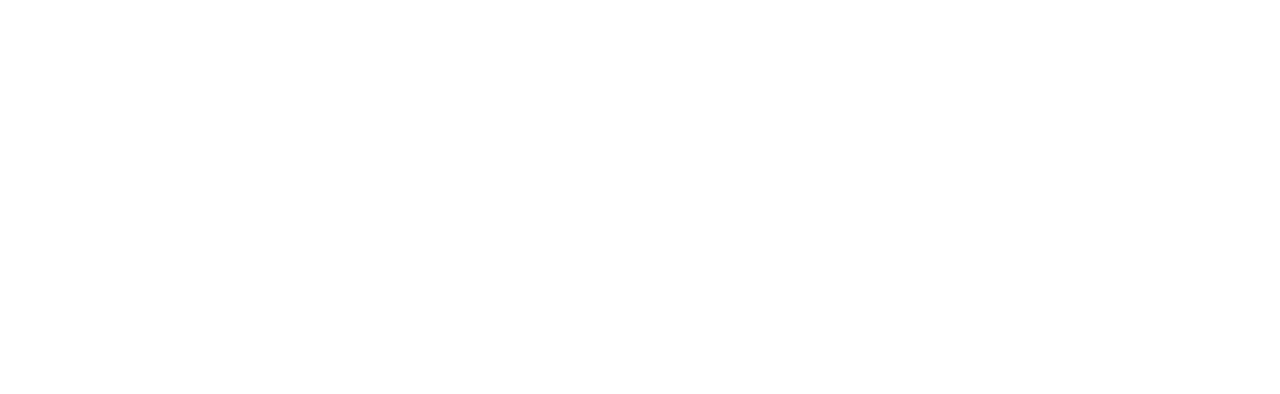
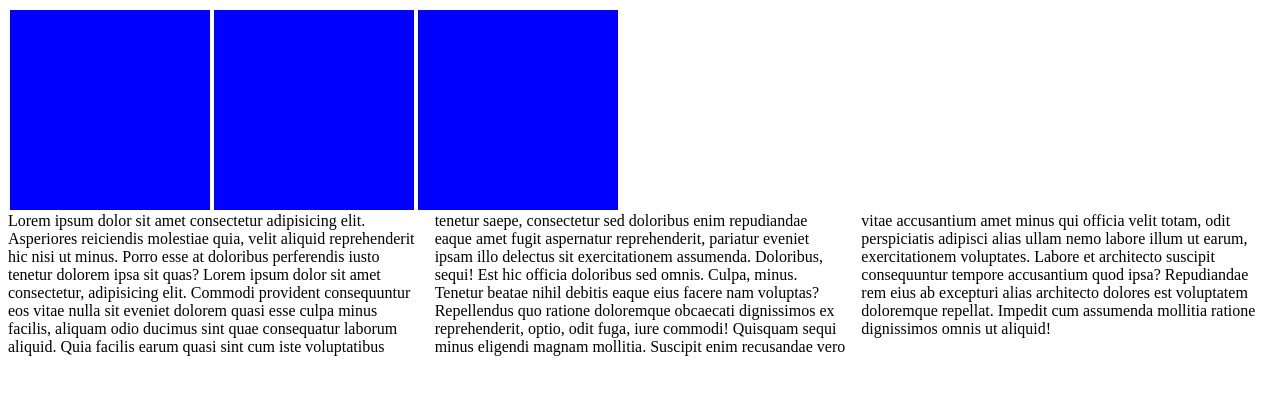
Before and after one commit to JarenJohnson/githubpractice, a plain HTML site: page index.html in a window 1280 px wide. Drawn offline with Linux system fonts and the light colour scheme.

Commit message:
created columns

```diff
--- a/index.html
+++ b/index.html
@@ -8,6 +8,15 @@
     <link rel="stylesheet" href="styles.css">
 </head>
 <body>
-
+    <div></div>
+    <div></div>
+    <div></div>
+    <section>
+    <p> Lorem ipsum dolor sit amet consectetur adipisicing elit. Asperiores reiciendis molestiae quia, velit aliquid reprehenderit hic nisi ut minus. Porro esse at doloribus perferendis iusto tenetur dolorem ipsa sit quas? Lorem ipsum dolor sit amet consectetur, adipisicing elit. Commodi provident consequuntur eos vitae nulla sit eveniet dolorem quasi esse culpa minus facilis, aliquam odio ducimus sint quae consequatur laborum aliquid.
+    Quia facilis earum quasi sint cum iste voluptatibus tenetur saepe, consectetur sed doloribus enim repudiandae eaque amet fugit aspernatur reprehenderit, pariatur eveniet ipsam illo delectus sit exercitationem assumenda. Doloribus, sequi!
+    Est hic officia doloribus sed omnis. Culpa, minus. Tenetur beatae nihil debitis eaque eius facere nam voluptas? Repellendus quo ratione doloremque obcaecati dignissimos ex reprehenderit, optio, odit fuga, iure commodi!
+    Quisquam sequi minus eligendi magnam mollitia. Suscipit enim recusandae vero vitae accusantium amet minus qui officia velit totam, odit perspiciatis adipisci alias ullam nemo labore illum ut earum, exercitationem voluptates.
+    Labore et architecto suscipit consequuntur tempore accusantium quod ipsa? Repudiandae rem eius ab excepturi alias architecto dolores est voluptatem doloremque repellat. Impedit cum assumenda mollitia ratione dignissimos omnis ut aliquid!</p>
+</section>
 </body>
 </html>
--- a/styles.css
+++ b/styles.css
@@ -0,0 +1,13 @@
+div{
+    height: 200px;
+    width: 200px;
+    margin: 2px;
+    background-color: blue;
+    float: left;
+
+}
+
+p{
+    columns: 3;
+    clear: left;
+}
```
